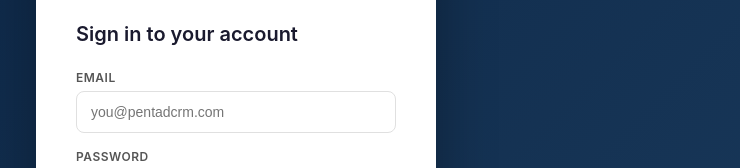
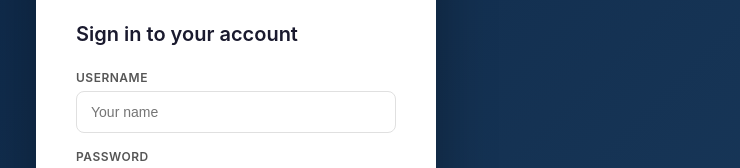
Before and after one commit to yaso029/penta-crm, a React app in the folder frontend/: page /login in a window 1280 px wide. Shown: the part 297-465 px from the top of the page, without its empty margins (404-1144 px from the left). Built offline with nearby package versions, Linux system fonts and the light colour scheme; the HTML template or start-up script is replaced by a standard one.

Commit message:
Login by username instead of email

```diff
--- a/frontend/src/pages/LoginPage.jsx
+++ b/frontend/src/pages/LoginPage.jsx
@@ -41,7 +41,7 @@ const S = {
 
 export default function LoginPage() {
   const { login } = useAuth();
-  const [email, setEmail] = useState('');
+  const [username, setUsername] = useState('');
   const [password, setPassword] = useState('');
   const [loading, setLoading] = useState(false);
 
@@ -49,7 +49,7 @@ export default function LoginPage() {
     e.preventDefault();
     setLoading(true);
     try {
-      const { data } = await api.post('/api/auth/login', { email, password });
+      const { data } = await api.post('/api/auth/login', { username, password });
       login(data.user, data.access_token);
     } catch (err) {
       toast.error(err.response?.data?.detail || 'Login failed');
@@ -68,13 +68,13 @@ export default function LoginPage() {
         </div>
         <h2 style={S.title}>Sign in to your account</h2>
         <form onSubmit={handleSubmit}>
-          <label style={S.label}>Email</label>
+          <label style={S.label}>Username</label>
           <input
             style={S.input}
-            type="email"
-            value={email}
-            onChange={e => setEmail(e.target.value)}
-            placeholder="you@pentadcrm.com"
+            type="text"
+            value={username}
+            onChange={e => setUsername(e.target.value)}
+            placeholder="Your name"
             required
           />
           <label style={S.label}>Password</label>
```
Also changed, not shown: 1 other file (tests, documents, lock files or other folders).
